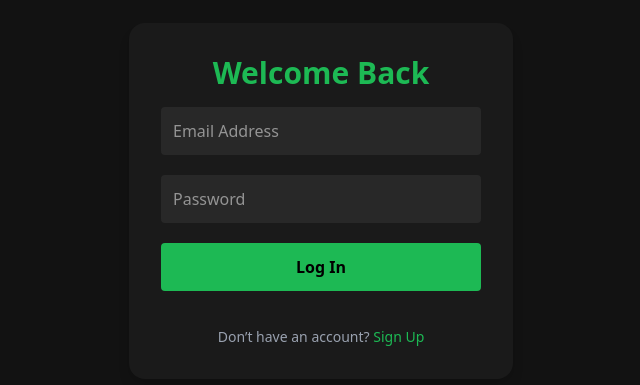
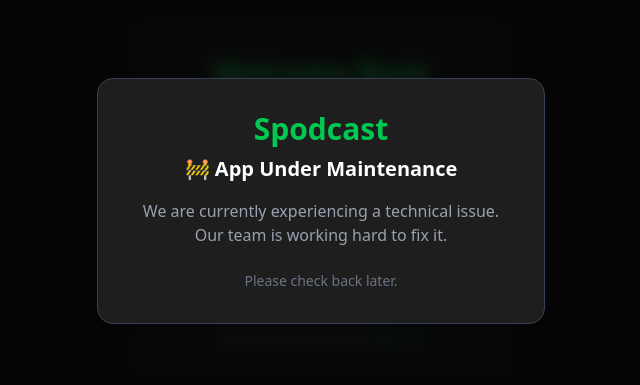
Before and after one commit to hitesh-ydv/spodcast_react, a React (Vite) app in the folder frontend/: page /login in a window 1280 px wide. Shown: the part 199-584 px from the top of the page, without its empty margins (319-959 px from the left). Built offline with nearby package versions, Linux system fonts and the light colour scheme.

Commit message:
add mainataince popup

```diff
--- a/frontend/src/App.jsx
+++ b/frontend/src/App.jsx
@@ -3,21 +3,28 @@ import Login from "./pages/auth/Login";
 import Signup from "./pages/auth/Signup";
 import DashboardLayout from "./pages/dashboard/DashboardLayout";
 import AuthRoute from "./routes/AuthRoute";
-import ProtectedRoute from "./routes/ProtectedRoute"
-import './App.css'
+import ProtectedRoute from "./routes/ProtectedRoute";
 import { SearchProvider } from "./context/SearchContext";
+import MaintenanceModal from "./components/MaintenanceModal";
+import { useState } from "react";
+import './app.css'
 
 function App() {
+  // Set true by default
+  const [maintenance] = useState(true);
+
   return (
     <SearchProvider>
       <Router>
+        {/* Maintenance Popup */}
+        <MaintenanceModal isOpen={maintenance} />
+
         <Routes>
           <Route element={<AuthRoute />}>
             <Route path="/login" element={<Login />} />
             <Route path="/signup" element={<Signup />} />
           </Route>
 
-          {/* Dashboard routes - only for logged-in users */}
           <Route element={<ProtectedRoute />}>
             <Route path="/*" element={<DashboardLayout />} />
           </Route>
--- /dev/null
+++ b/frontend/src/components/MaintenanceModal.jsx
@@ -0,0 +1,34 @@
+import React from "react";
+
+const MaintenanceModal = ({ isOpen }) => {
+  if (!isOpen) return null;
+
+  return (
+    <div className="fixed inset-0 z-50 flex items-center justify-center bg-black/70 backdrop-blur-sm">
+      <div className="bg-[#1e1e1e] text-white w-[90%] max-w-md rounded-2xl shadow-2xl p-8 text-center border border-gray-700">
+
+        {/* Logo / App Name */}
+        <h1 className="text-3xl font-bold text-green-500 mb-2">
+          Spodcast
+        </h1>
+
+        {/* Title */}
+        <h2 className="text-xl font-semibold mb-4">
+          🚧 App Under Maintenance
+        </h2>
+
+        {/* Message */}
+        <p className="text-gray-400 mb-6">
+          We are currently experiencing a technical issue.
+          Our team is working hard to fix it.
+        </p>
+
+        <div className="text-sm text-gray-500">
+          Please check back later.
+        </div>
+      </div>
+    </div>
+  );
+};
+
+export default MaintenanceModal;
--- a/frontend/src/pages/nested/Album.jsx
+++ b/frontend/src/pages/nested/Album.jsx
@@ -82,9 +82,9 @@ const Album = () => {
             const gradient = `
   linear-gradient(
     180deg,
-    rgba(${r}, ${g}, ${b}, 0.95) 0%,
-    rgba(${r}, ${g}, ${b}, 0.75) 50%,
-    rgba(${r}, ${g}, ${b}, 0.6) 100%
+    rgba(${r + 20}, ${g + 20}, ${b + 20}, 0.95) 0%,
+    rgba(${r}, ${g}, ${b}, 0.8) 50%,
+    rgba(${r}, ${g}, ${b}, 0.5) 100%
   )
 `;
 
--- a/frontend/src/pages/nested/Artist.jsx
+++ b/frontend/src/pages/nested/Artist.jsx
@@ -72,9 +72,9 @@ const Artist = () => {
             const gradient = `
   linear-gradient(
     180deg,
-    rgba(${r}, ${g}, ${b}, 0.95) 0%,
-    rgba(${r}, ${g}, ${b}, 0.75) 50%,
-    rgba(${r}, ${g}, ${b}, 0.6) 100%
+    rgba(${r + 20}, ${g + 20}, ${b + 20}, 0.95) 0%,
+    rgba(${r}, ${g}, ${b}, 0.8) 50%,
+    rgba(${r}, ${g}, ${b}, 0.5) 100%
   )
 `;
 
```
